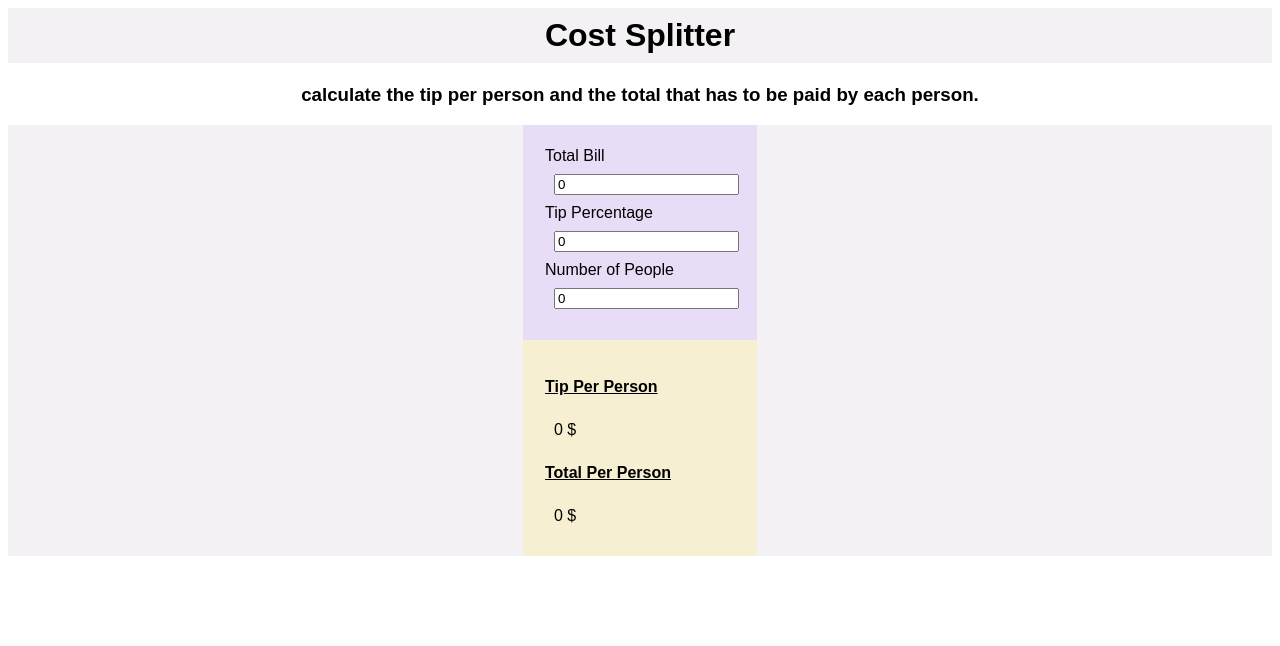
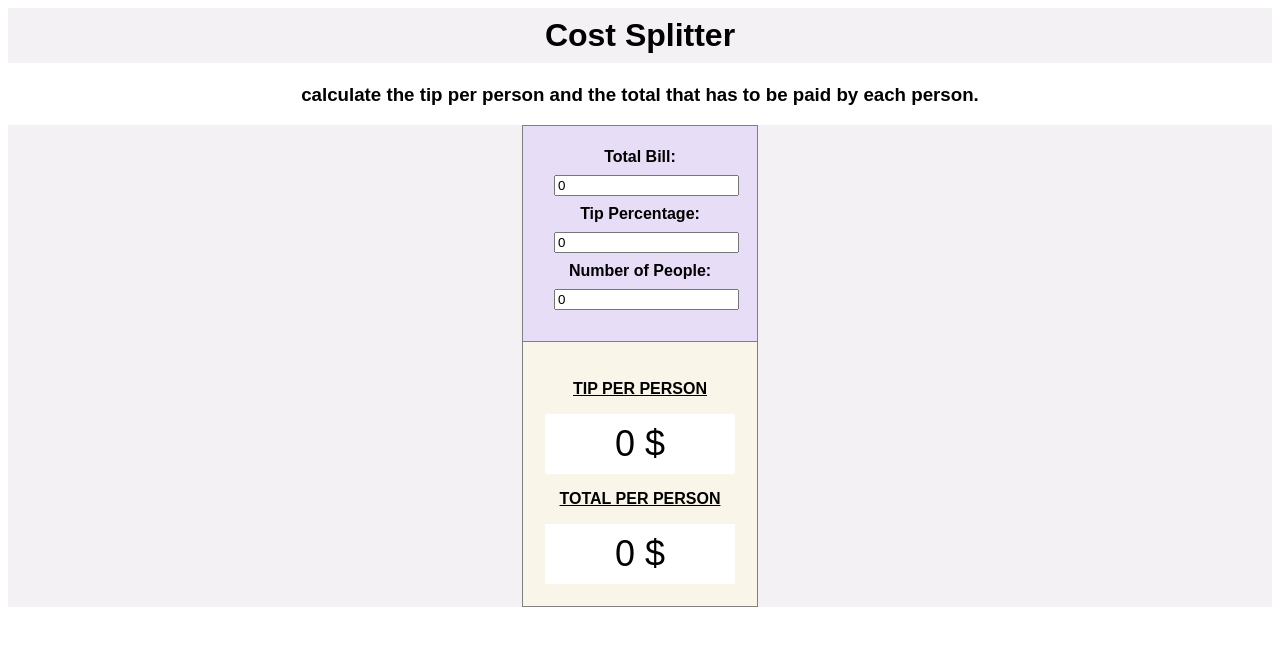
Before and after one commit to adrioro/Cost-Splitter, a plain HTML site: page index.html in a window 1280 px wide. Drawn offline with nearby package versions, Linux system fonts and the light colour scheme.

```diff
--- a/index.html
+++ b/index.html
@@ -19,13 +19,13 @@
          <div class="inputs">
 
             <div class="inputOne Box"></div>
-            Total Bill<input id="bill" type="number" value=0 oninput="tipFunction()">
+            Total Bill:<input id="bill" type="number" value=0 oninput="tipFunction()">
 
             <div class="inputTwo Box"></div>
-            Tip Percentage<input id="tip" type="number" value=0 oninput="tipFunction()">
+            Tip Percentage:<input id="tip" type="number" value=0 oninput="tipFunction()">
 
             <div class="inputThree Box"></div>
-            Number of People<input id="people" type="number" value=0 oninput="tipFunction()">
+            Number of People:<input id="people" type="number" value=0 oninput="tipFunction()">
 
          </div>
 
--- a/index.js
+++ b/index.js
@@ -4,10 +4,10 @@ function tipFunction() {
     var myPeople = document.getElementById("people").value;
 
     var tipNumb = ((myBill / 100) * myTip) / myPeople; //Tip per person.
-    document.getElementById("tip-per-person").innerHTML = tipNumb;
+    document.getElementById("tip-per-person").innerHTML = tipNumb + " $";
 
     var totalNumb = (myBill / myPeople) + tipNumb; //Total per person.
-    document.getElementById("total-per-person").innerHTML = totalNumb;
+    document.getElementById("total-per-person").innerHTML = totalNumb + " $";
 
 
 };
--- a/style.css
+++ b/style.css
@@ -14,11 +14,16 @@ input{
 
 }
 .results{
-  background-color: rgb(246, 239, 210);
+  background-color: rgb(249, 245, 232);
+  border: 1px solid gray;
 }
 .inputs{
   text-align: left;
   background-color:rgb(231, 221, 247);
+  text-align: center;
+  border: 1px solid gray;
+  border-bottom: 0px;
+  font-weight: bold;
 }
 
 .containerBox{
@@ -30,16 +35,19 @@ input{
 
 }
 .tipBox, .totalBox{
-  padding
+  text-transform: uppercase;
 }
 #tip-per-person, #total-per-person{
   padding: 9px;
   text-align: left;
+  font-size: 36px;
+  text-align: center;
+  background-color: white;
 }
 p{
   text-decoration: underline;
   font-weight: bold;
-  text-align: left;
+  text-align: center;
 }
 h1, h3{
   text-align: center;
```
